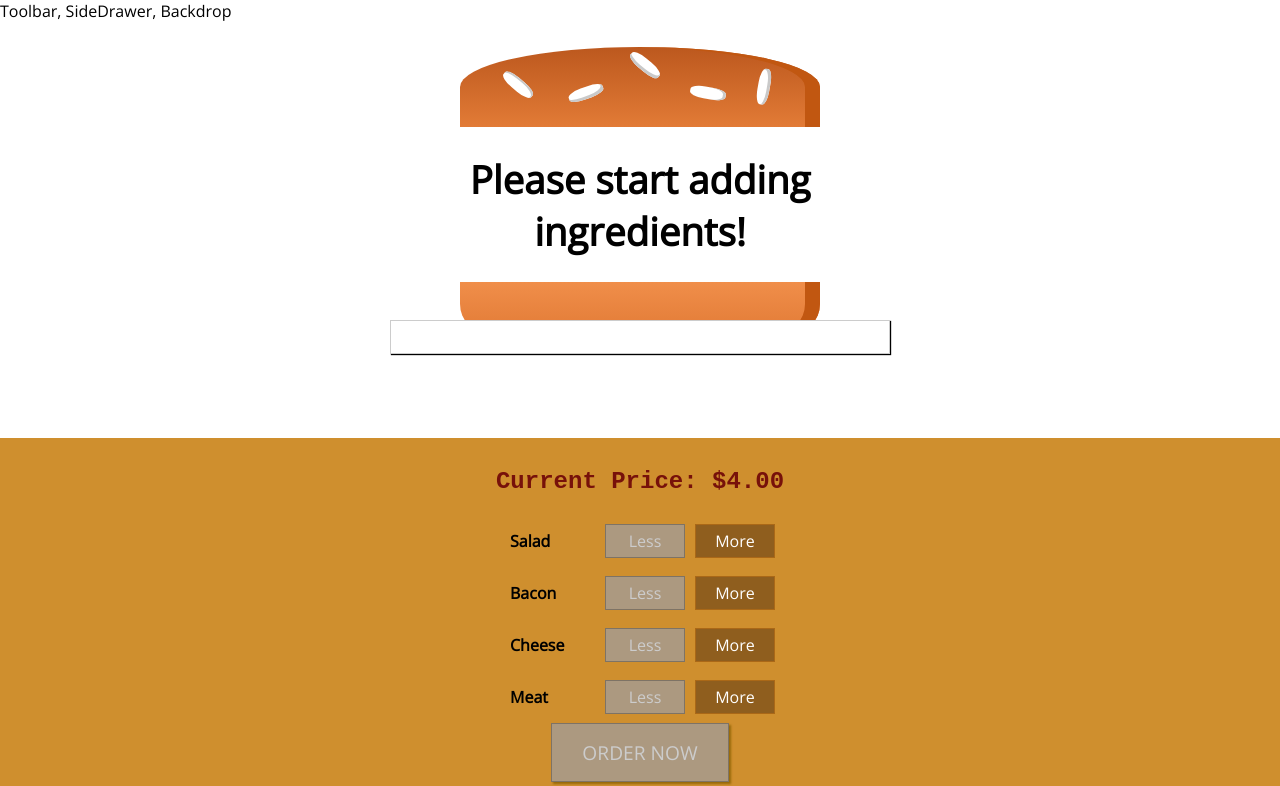
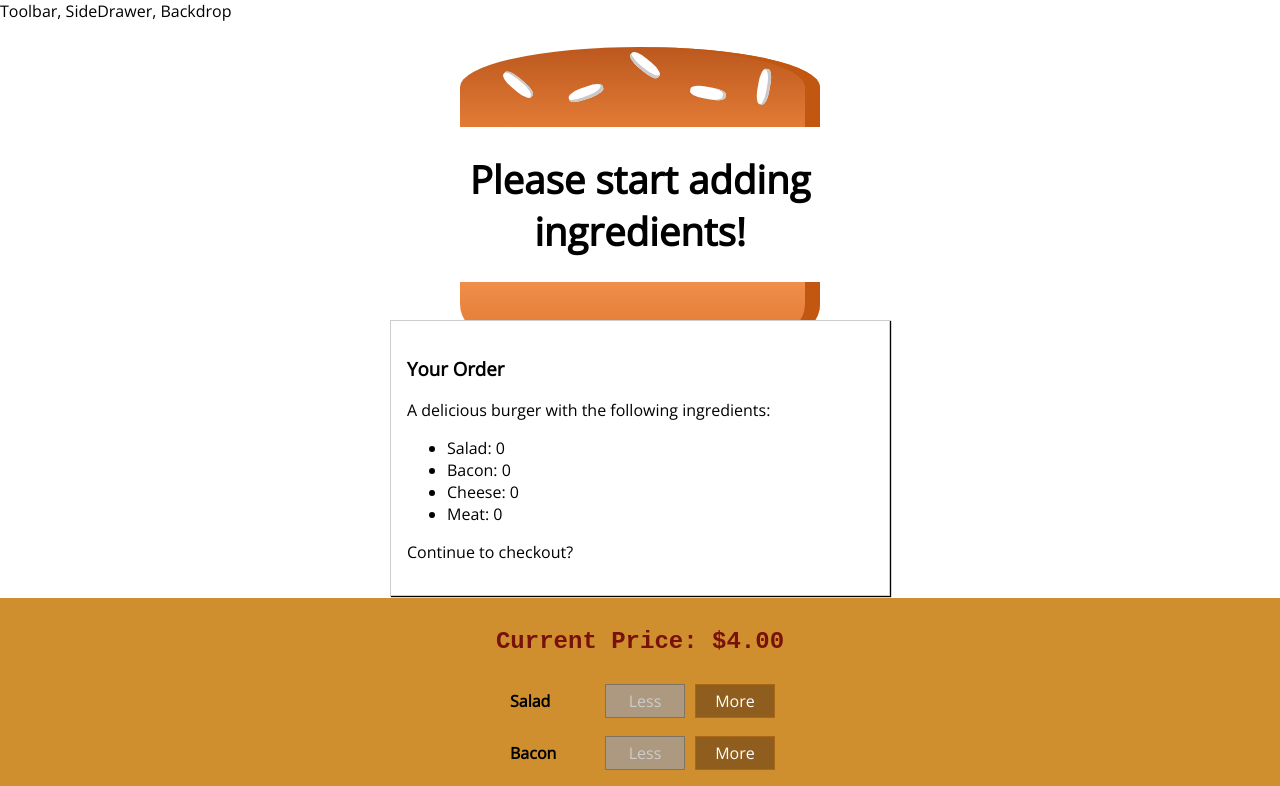
Before and after one commit to Hawky454/Burger-Time, a React (Create React App) app: page / in a window 1280 px wide. Shown: the top 786 px of the page. Built offline with nearby package versions, Linux system fonts and the light colour scheme.

Commit message:
got modal to display properly but had to stray from the video and tweak the css a bit

```diff
--- a/src/components/Burger/BuildControls/BuildControls.module.css
+++ b/src/components/Burger/BuildControls/BuildControls.module.css
@@ -6,6 +6,7 @@
   align-items: center;
   box-shadow: 0 16px 8px #ccc;
   margin: auto;
+  margin-top: 160px;
   padding: 10px 0;
 }
 
--- a/src/components/Burger/OrderSummery/OrderSummery.js
+++ b/src/components/Burger/OrderSummery/OrderSummery.js
@@ -6,7 +6,7 @@ const OrderSummary = props => {
     ingredientKey => {
       // the below, hardcoded would look like: "<li>Salad: 1</li>"
       return (
-        <li>
+        <li key={ingredientKey}>
           <span style={{ textTransform: 'capitalize' }}>{ingredientKey}</span>:{' '}
           {props.ingredients[ingredientKey]}
         </li>
--- a/src/components/UI/Modal/Modal.module.css
+++ b/src/components/UI/Modal/Modal.module.css
@@ -6,7 +6,7 @@
   border: 1px solid #ccc;
   box-shadow: 1px 1px 1px black;
   padding: 16px;
-  /* left: 15%; */
+  left: 15%;
   top: 40%;
   box-sizing: border-box;
   transition: all 0.3s ease-out;
--- a/src/containers/BurgerBuilder/BurgerBuilder.js
+++ b/src/containers/BurgerBuilder/BurgerBuilder.js
@@ -3,6 +3,7 @@ import Aux from '../../hoc/Aux';
 import Burger from '../../components/Burger/Burger';
 import BuildControls from '../../components/Burger/BuildControls/BuildControls';
 import Modal from '../../components/UI/Modal/Modal';
+import OrderSummary from '../../components/Burger/OrderSummery/OrderSummery';
 
 const INGREDIENT_PRICES = {
   salad: 0.25,
@@ -83,7 +84,9 @@ class BurgerBuilder extends Component {
     }
     return (
       <Aux>
-        <Modal />
+        <Modal>
+          <OrderSummary ingredients={this.state.ingredients} />
+        </Modal>
         <Burger ingredients={this.state.ingredients} />
         <BuildControls
           ingredientAdded={this.addIngredientHandler}
```
